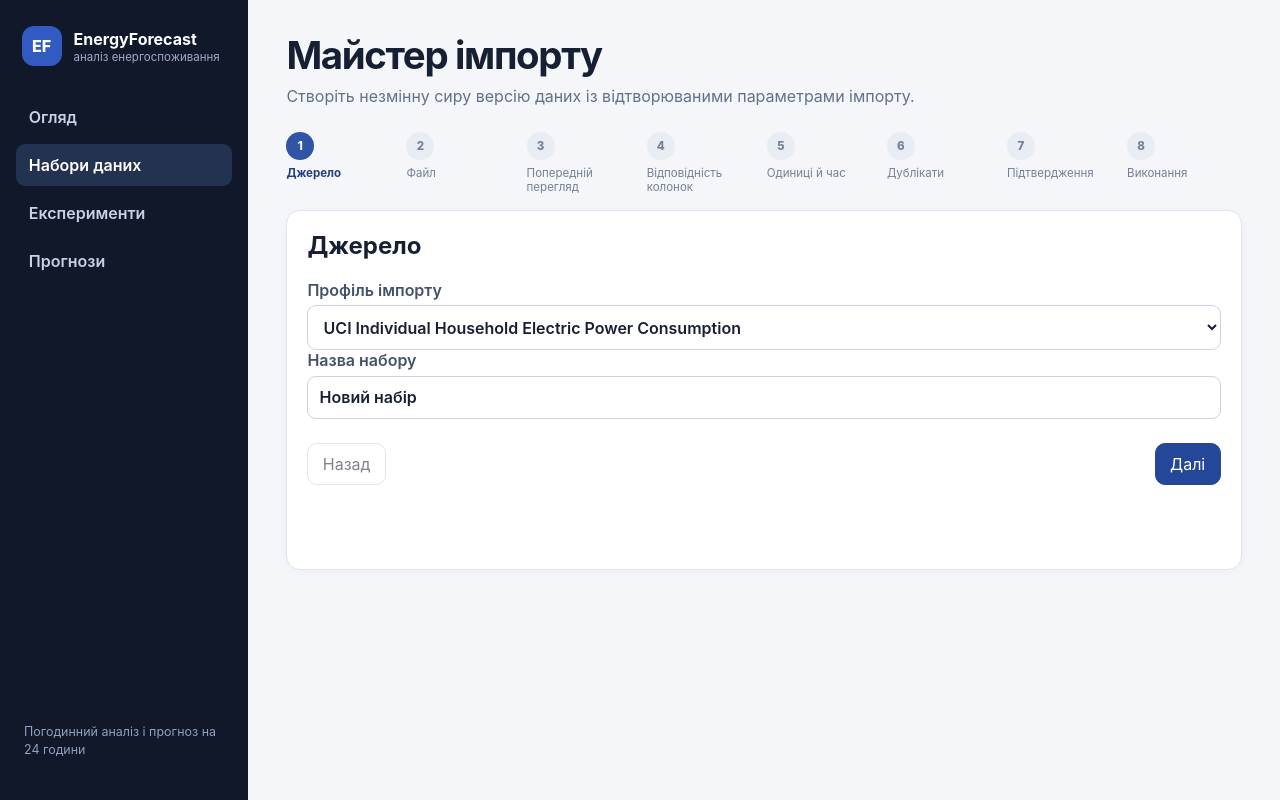
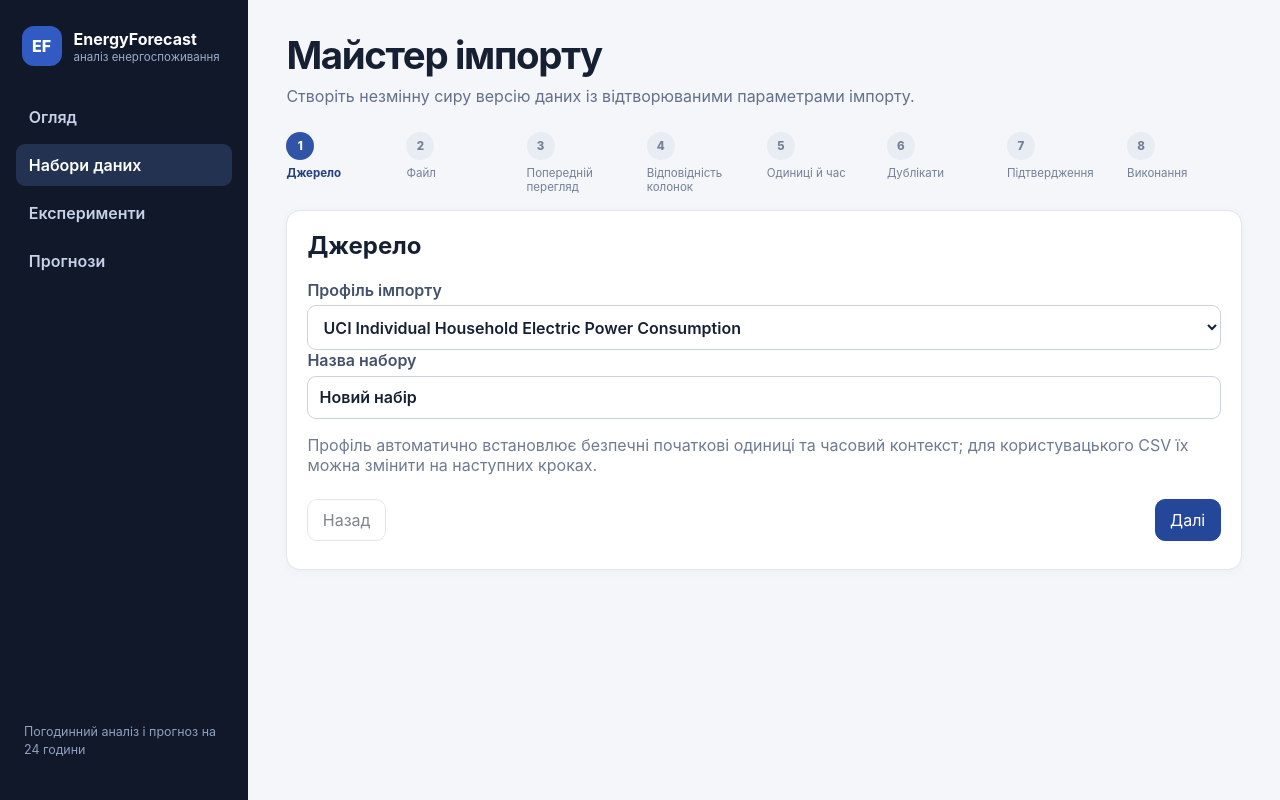
Before and after one commit to sashkotenk/energy-consumption-forecasting-system, a React (Vite) app in the folder frontend/: page /datasets/new in a window 1280 px wide. Built offline with nearby package versions, Linux system fonts and the light colour scheme; no server answers.

Commit message:
feat: make import profiles safer and clearer

```diff
--- a/frontend/src/pages/ImportWizardPage.tsx
+++ b/frontend/src/pages/ImportWizardPage.tsx
@@ -1,5 +1,5 @@
 import { useMutation, useQuery } from '@tanstack/react-query'
-import { useMemo, useState } from 'react'
+import { useEffect, useMemo, useState } from 'react'
 import { useForm, useWatch } from 'react-hook-form'
 import { Link, useSearchParams } from 'react-router'
 import { z } from 'zod'
@@ -29,12 +29,26 @@ export function ImportWizardPage() {
   const [step, setStep] = useState(0)
   const [file, setFile] = useState<File | null>(null)
   const [accepted, setAccepted] = useState<{ importId: string; jobId: string } | null>(null)
-  const { control, register, getValues, formState: { errors }, setError } = useForm<FormValues>({ defaultValues: { datasetName: 'Новий набір', profile: 'uci', delimiter: ',', timestampColumn: 'timestamp', valueColumn: 'energy_kwh', targetSemantic: 'energy', unit: 'kwh', timezone: 'Europe/Paris', duplicatePolicy: 'reject' } })
+  const { control, register, getValues, formState: { errors }, setError, setValue } = useForm<FormValues>({ defaultValues: { datasetName: 'Новий набір', profile: 'uci', delimiter: ',', timestampColumn: 'timestamp', valueColumn: 'energy_kwh', targetSemantic: 'active_power', unit: 'kw', timezone: 'Europe/Paris', duplicatePolicy: 'reject' } })
   const profile = useWatch({ control, name: 'profile' })
   const timezone = useWatch({ control, name: 'timezone' })
+  const unit = useWatch({ control, name: 'unit' })
+  const targetSemantic = useWatch({ control, name: 'targetSemantic' })
   const duplicatePolicy = useWatch({ control, name: 'duplicatePolicy' })
   const job = useJobPolling(accepted?.jobId)
   const importResult = useQuery({ queryKey: ['dataset-import', accepted?.importId], queryFn: () => api.imports.getDatasetImport({ importId: accepted!.importId }), enabled: Boolean(accepted?.importId) && isTerminalJob(job.data?.status) })
+
+  useEffect(() => {
+    if (profile === 'uci') {
+      setValue('targetSemantic', 'active_power')
+      setValue('unit', 'kw')
+      setValue('timezone', 'Europe/Paris')
+    } else {
+      setValue('targetSemantic', 'energy')
+      setValue('unit', 'kwh')
+      setValue('timezone', 'UTC')
+    }
+  }, [profile, setValue])
 
   const submit = useMutation({
     mutationFn: async () => {
@@ -56,10 +70,10 @@ export function ImportWizardPage() {
         timestampColumn: generic ? parsed.data.timestampColumn : undefined,
         energyColumn: generic && parsed.data.targetSemantic === 'energy' ? parsed.data.valueColumn : undefined,
         powerColumn: generic && parsed.data.targetSemantic === 'active_power' ? parsed.data.valueColumn : undefined,
-        targetSemantic: parsed.data.targetSemantic,
+        targetSemantic: generic ? parsed.data.targetSemantic : 'active_power',
         timestampSemantics: 'interval_start',
         timezone: parsed.data.timezone,
-        unit: parsed.data.unit,
+        unit: generic ? parsed.data.unit : 'kw',
       })
       setAccepted({ importId: result.importId, jobId: result.jobId })
       setStep(7)
@@ -75,14 +89,14 @@ export function ImportWizardPage() {
       <PageHeader title="Майстер імпорту" description="Створіть незмінну сиру версію даних із відтворюваними параметрами імпорту." />
       <ol className="stepper" aria-label="Етапи імпорту">{steps.map((label, index) => <li key={label} className={index === step ? 'current' : index < step ? 'done' : ''}><span>{index + 1}</span>{label}</li>)}</ol>
       <section className="panel wizard" aria-live="polite">
-        {step === 0 && <><h2>Джерело</h2><label>Профіль імпорту<select {...register('profile')}><option value="uci">UCI Individual Household Electric Power Consumption</option><option value="generic_csv">Користувацький CSV</option></select></label>{!existingDatasetId && <label>Назва набору<input {...register('datasetName')} aria-invalid={Boolean(errors.datasetName)} />{errors.datasetName && <small className="field-error">{errors.datasetName.message}</small>}</label>}</>}
+        {step === 0 && <><h2>Джерело</h2><label>Профіль імпорту<select {...register('profile')}><option value="uci">UCI Individual Household Electric Power Consumption</option><option value="generic_csv">Користувацький CSV</option></select></label>{!existingDatasetId && <label>Назва набору<input {...register('datasetName')} aria-invalid={Boolean(errors.datasetName)} />{errors.datasetName && <small className="field-error">{errors.datasetName.message}</small>}</label>}<p className="muted">Профіль автоматично встановлює безпечні початкові одиниці та часовий контекст; для користувацького CSV їх можна змінити на наступних кроках.</p></>}
         {step === 1 && <><h2>Файл</h2><label className="file-drop">CSV або TXT<input type="file" accept=".csv,.txt,text/csv,text/plain" onChange={(event) => setFile(event.target.files?.[0] ?? null)} /><span>{preview}</span></label><p className="muted">Файл передається через керований multipart endpoint; шлях до локального сховища не розкривається.</p></>}
         {step === 2 && <><h2>Попередній перегляд</h2><p><strong>{preview}</strong></p><p>Після постановки імпорту backend збереже визначений формат і preview у записі операції. Вміст файлу не інтерпретується браузером як джерело істини.</p></>}
-        {step === 3 && <><h2>Відповідність колонок</h2>{profile === 'uci' ? <p>Для UCI застосовується зафіксований профіль Date + Time + Global_active_power.</p> : <div className="form-grid"><label>Роздільник<input {...register('delimiter')} /></label><label>Часова колонка<input {...register('timestampColumn')} /></label><label>Цільова колонка<input {...register('valueColumn')} /></label><label>Семантика<select {...register('targetSemantic')}><option value="energy">Енергія за інтервал</option><option value="active_power">Середня активна потужність</option></select></label></div>}</>}
-        {step === 4 && <><h2>Одиниці й часовий контекст</h2><div className="form-grid"><label>Одиниця<select {...register('unit')}><option value="kwh">кВт·год</option><option value="wh">Вт·год</option><option value="kw">кВт</option><option value="w">Вт</option></select></label><label>Часовий пояс<input {...register('timezone')} />{errors.timezone && <small className="field-error">{errors.timezone.message}</small>}</label></div></>}
+        {step === 3 && <><h2>Відповідність колонок</h2>{profile === 'uci' ? <p>Для UCI застосовується зафіксований профіль Date + Time + Global_active_power; цільова семантика — активна потужність.</p> : <div className="form-grid"><label>Роздільник<input {...register('delimiter')} /></label><label>Часова колонка<input {...register('timestampColumn')} /></label><label>Цільова колонка<input {...register('valueColumn')} /></label><label>Семантика<select {...register('targetSemantic')}><option value="energy">Енергія за інтервал</option><option value="active_power">Середня активна потужність</option></select></label></div>}</>}
+        {step === 4 && <><h2>Одиниці й часовий контекст</h2>{profile === 'uci' ? <div className="form-grid"><label>Одиниця<input value="кВт" readOnly aria-describedby="uci-unit-note" /><small id="uci-unit-note" className="muted">Global_active_power в офіційному UCI-профілі інтерпретується як кВт.</small></label><label>Часовий пояс<input {...register('timezone')} />{errors.timezone && <small className="field-error">{errors.timezone.message}</small>}</label></div> : <div className="form-grid"><label>Одиниця<select {...register('unit')}><option value="kwh">кВт·год</option><option value="wh">Вт·год</option><option value="kw">кВт</option><option value="w">Вт</option></select></label><label>Часовий пояс<input {...register('timezone')} />{errors.timezone && <small className="field-error">{errors.timezone.message}</small>}</label></div>}</>}
         {step === 5 && <><h2>Політика дублікатів</h2><label>Оброблення однакових часових міток<select {...register('duplicatePolicy')}><option value="reject">Відхилити конфлікт</option><option value="keep_first">Залишити перше</option><option value="keep_last">Залишити останнє</option><option value="mean">Середнє значення</option></select></label><p className="muted">Конфліктний дублікат не зникає без явно обраної політики.</p></>}
-        {step === 6 && <><h2>Підтвердження</h2><dl className="details-grid"><div><dt>Профіль</dt><dd>{profile}</dd></div><div><dt>Файл</dt><dd>{file?.name ?? '—'}</dd></div><div><dt>Часовий пояс</dt><dd>{timezone}</dd></div><div><dt>Дублікати</dt><dd>{duplicatePolicy}</dd></div></dl>{submit.error && <ErrorState error={submit.error} />}<button className="button primary" type="button" onClick={() => submit.mutate()} disabled={submit.isPending}>{submit.isPending ? 'Ставимо в чергу…' : 'Запустити імпорт'}</button></>}
-        {step === 7 && <><h2>Виконання</h2>{accepted ? <><p>Завдання <code>{accepted.jobId}</code></p><p>Стан: <StatusBadge value={job.data?.status ?? 'queued'} /></p>{job.data && <progress max="100" value={job.data.progressPct} aria-label="Прогрес імпорту" />}{job.error && <ErrorState error={job.error} retry={() => void job.refetch()} />}{importResult.data && <div className="success-box"><strong>Імпорт завершено.</strong><p>Версія: <code>{importResult.data.datasetVersionId}</code></p><div className="inline-actions"><Link className="button" to={`/dataset-versions/${importResult.data.datasetVersionId}/quality`}>Перевірити якість</Link><Link className="button" to={`/dataset-versions/${importResult.data.datasetVersionId}/analysis`}>Відкрити аналіз</Link></div></div>}</> : <p>Очікуємо запуск.</p>}</>}
+        {step === 6 && <><h2>Підтвердження</h2><dl className="details-grid"><div><dt>Профіль</dt><dd>{profile === 'uci' ? 'UCI household power' : 'Користувацький CSV'}</dd></div><div><dt>Файл</dt><dd>{file?.name ?? '—'}</dd></div><div><dt>Ціль</dt><dd>{profile === 'uci' ? 'active_power · kW' : `${targetSemantic} · ${unit}`}</dd></div><div><dt>Часовий пояс</dt><dd>{timezone}</dd></div><div><dt>Дублікати</dt><dd>{duplicatePolicy}</dd></div></dl>{submit.error && <ErrorState error={submit.error} />}<button className="button primary" type="button" onClick={() => submit.mutate()} disabled={submit.isPending}>{submit.isPending ? 'Ставимо в чергу…' : 'Запустити імпорт'}</button></>}
+        {step === 7 && <><h2>Виконання</h2>{accepted ? <><p>Завдання <code>{accepted.jobId}</code></p><p>Стан: <StatusBadge value={job.data?.status ?? 'queued'} /></p>{job.data && <progress max="100" value={job.data.progressPct} aria-label="Прогрес імпорту" />}{job.error && <ErrorState error={job.error} retry={() => void job.refetch()} />}{importResult.data && <div className="success-box"><strong>Імпорт завершено.</strong><p>Сира незмінна версія: <code>{importResult.data.datasetVersionId}</code></p><p className="muted">Наступний крок — перевірити якість і підготувати погодинну версію. Аналіз запускається вже для підготовлених даних.</p><div className="inline-actions"><Link className="button primary" to={`/dataset-versions/${importResult.data.datasetVersionId}/quality`}>Перевірити якість</Link></div></div>}</> : <p>Очікуємо запуск.</p>}</>}
         {step < 6 && <div className="wizard-actions"><button type="button" onClick={() => setStep((value) => Math.max(0, value - 1))} disabled={step === 0}>Назад</button><button className="button primary" type="button" onClick={() => canContinue && setStep((value) => Math.min(6, value + 1))} disabled={!canContinue}>Далі</button></div>}
       </section>
     </>
```
